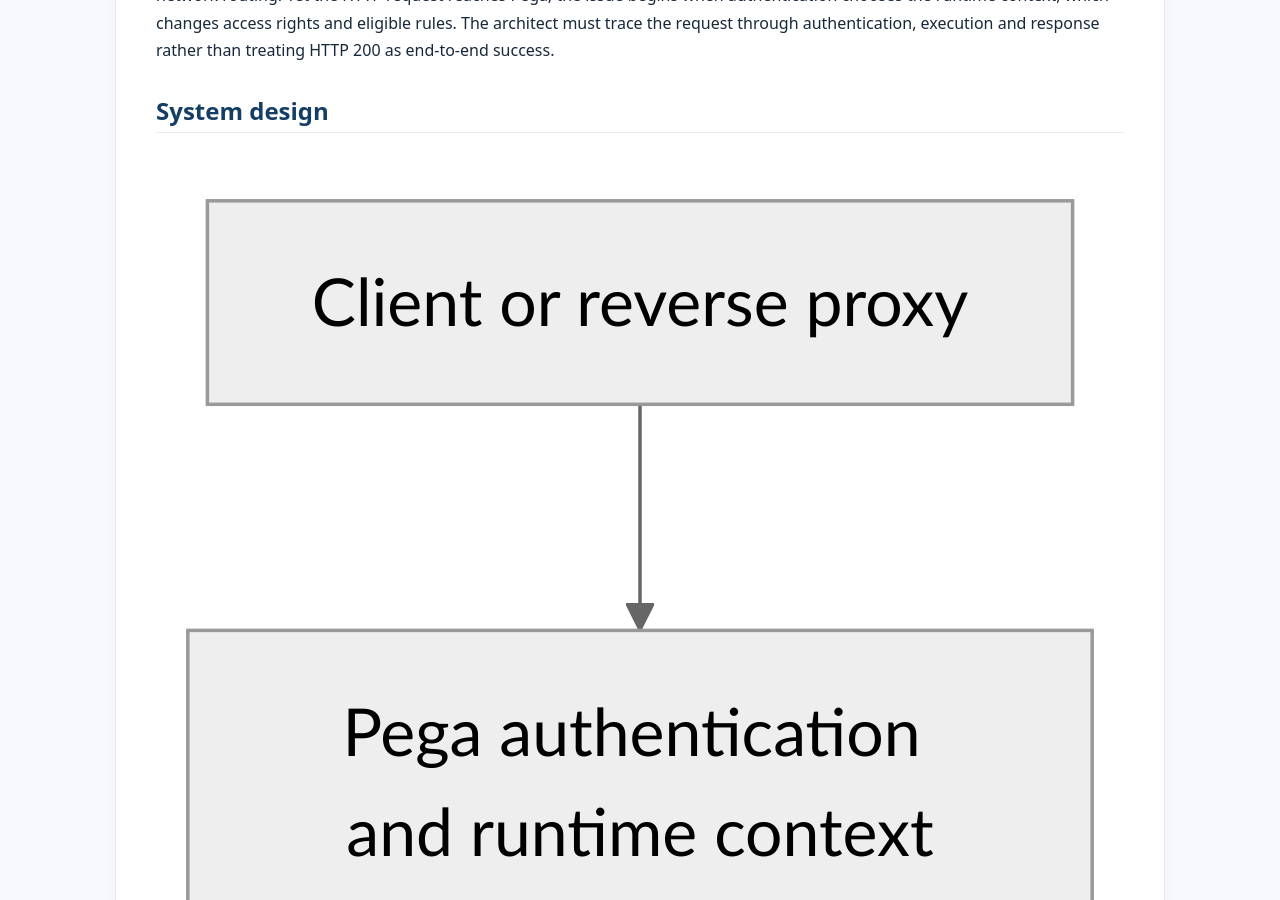
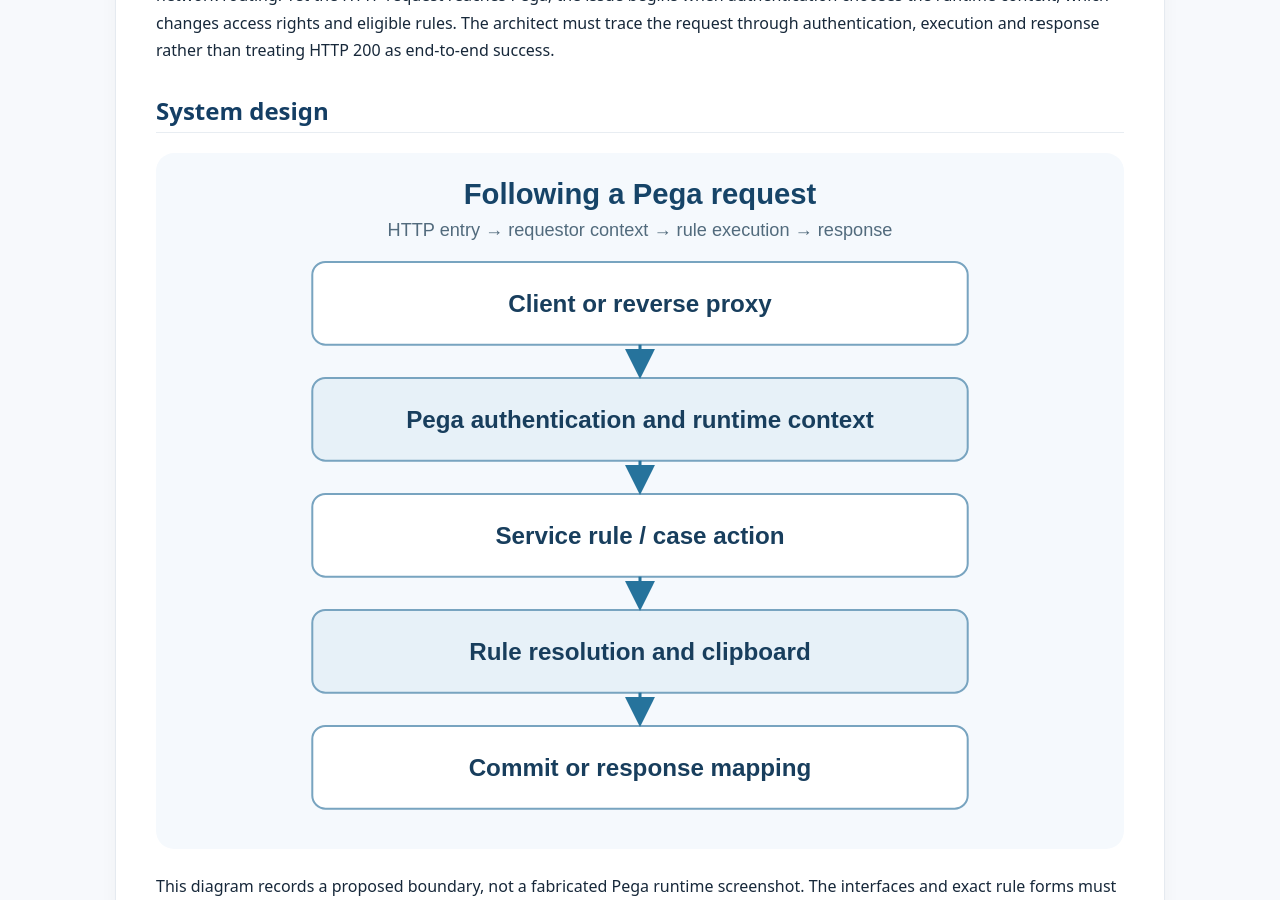
Before and after one commit to chandransandeep/pega-feature-atlas, a Jekyll site: the page built from docs/articles/platform-runtime/pfa-001-request-lifecycle-http-to-rule.md, in a window 1280 px wide and 900 px high, scrolled down 573 px. Built offline with Jekyll 4.4.1, drawn with Linux system fonts in a browser that asks for light colours; some of the changed text lies outside the part shown.

Commit message:
fix: use fully visible SVG instead of clipped Mermaid on PFA-001

````diff
--- a/docs/articles/platform-runtime/pfa-001-request-lifecycle-http-to-rule.md
+++ b/docs/articles/platform-runtime/pfa-001-request-lifecycle-http-to-rule.md
@@ -17,18 +17,7 @@ An integration user calls a case service that works under a developer's login bu
 
 ## System design
 
-```mermaid
-flowchart LR
-  A0["Client or reverse proxy"]
-  A1["Pega authentication and runtime context"]
-  A2["Service rule / case action"]
-  A3["Rule resolution and clipboard"]
-  A4["Commit or response mapping"]
-  A0 --> A1
-  A1 --> A2
-  A2 --> A3
-  A3 --> A4
-```
+![Vertical Pega request lifecycle: client, authentication context, service rule, rule resolution, and response]({{ '/assets/diagrams/pfa-001-request-lifecycle.svg' | relative_url }})
 
 This diagram records a proposed boundary, not a fabricated Pega runtime screenshot. The interfaces and exact rule forms must be verified in a permitted sandbox.
 
````
